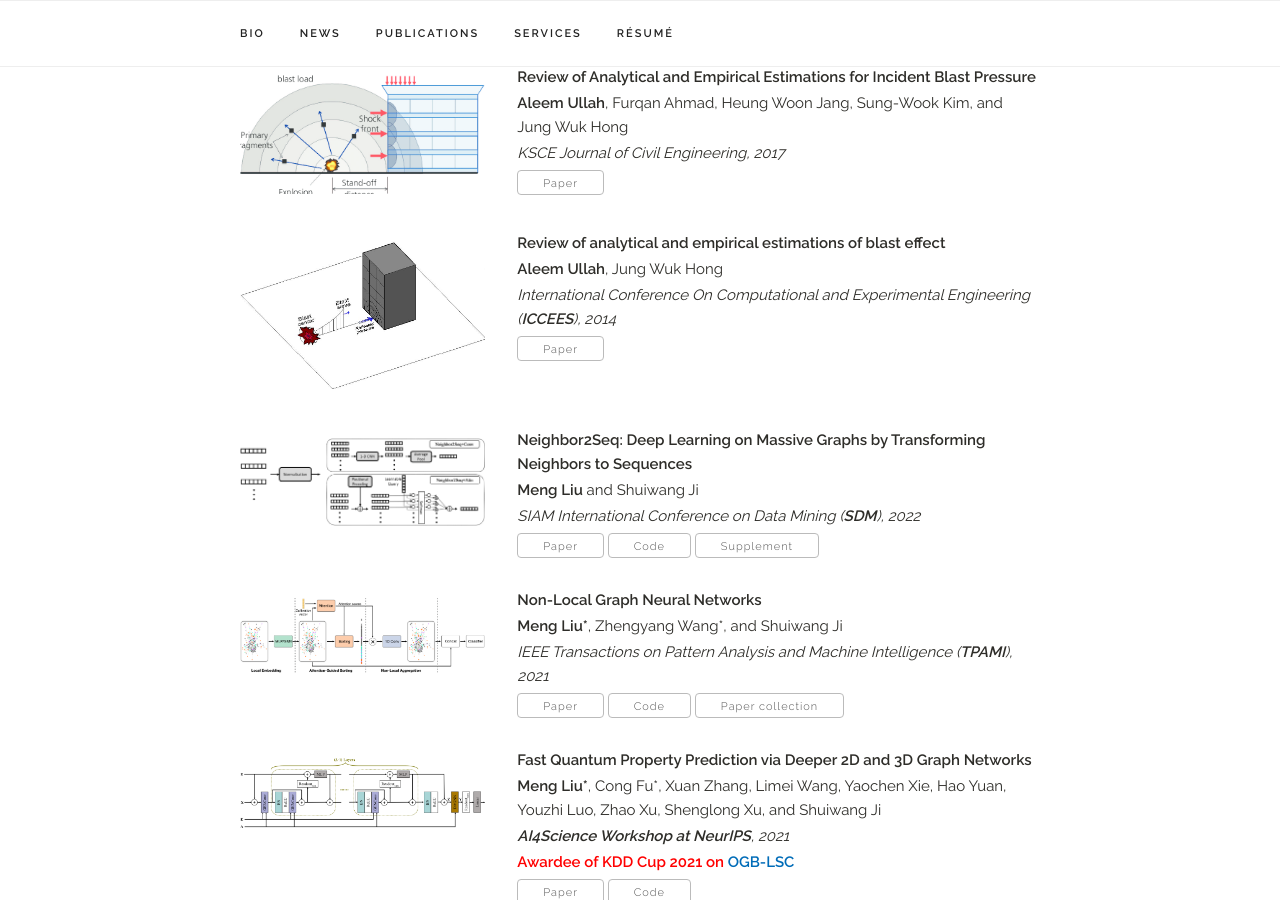
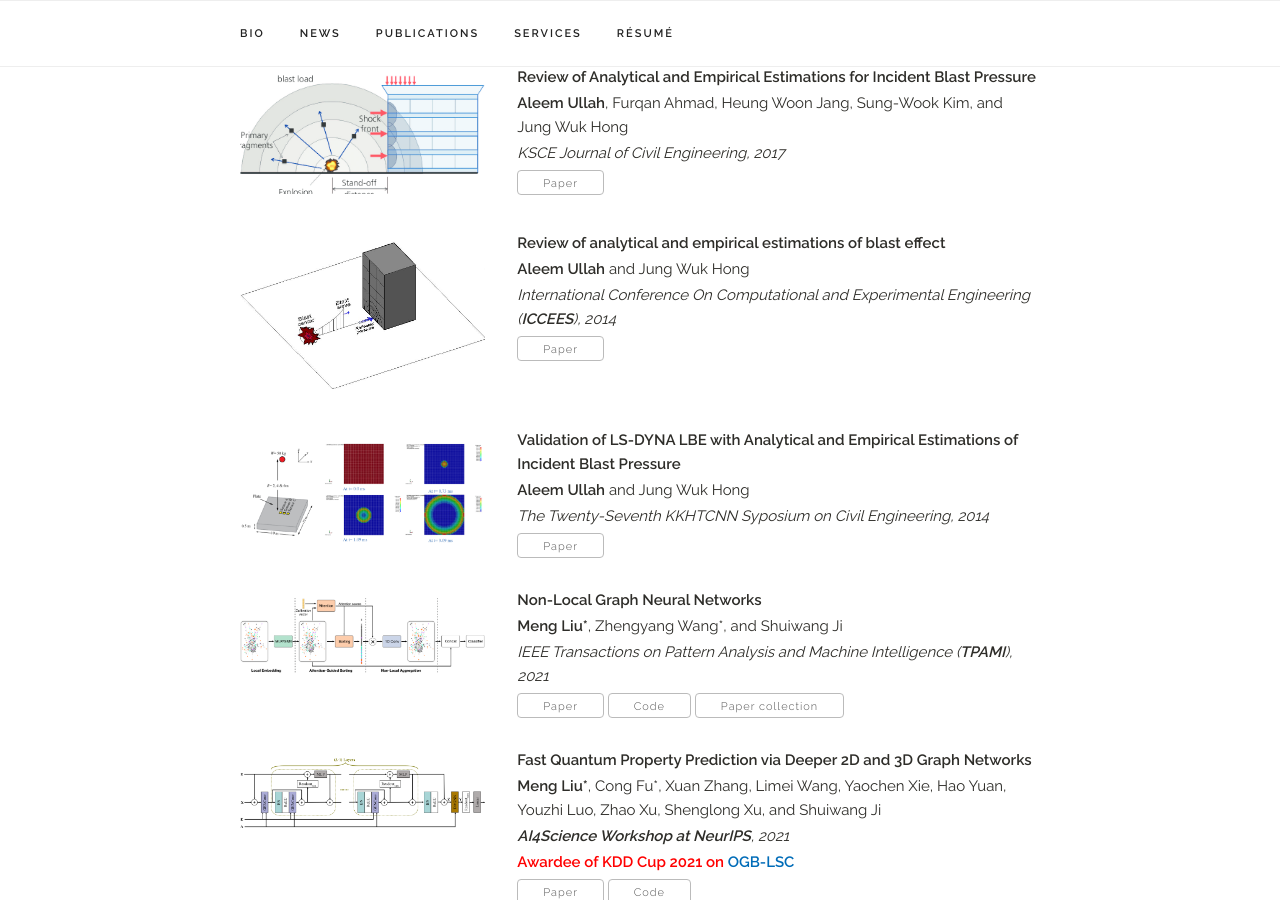
Before and after one commit to aleemulla/aleemulla.github.io, a Jekyll site: the page built from index.html, in a window 1280 px wide and 900 px high, scrolled down 1099 px. Built offline with Jekyll 4.4.1, drawn with Linux system fonts in a browser that asks for light colours; a style sheet for code colours, icons or effects is not loaded.

Commit message:
twentysix commit

```diff
--- a/_data/publications.yaml
+++ b/_data/publications.yaml
@@ -21,20 +21,20 @@ papers:
   #  note: "<b style='color:red !important;'> Rank #1 on <a href='https://www.aicures.mit.edu'>AI Cures open challenge for COVID-19</a> </b>"
 
   - title: "Review of analytical and empirical estimations of blast effect"
-    authors: "<b>Aleem Ullah</b>, Jung Wuk Hong"
+    authors: "<b>Aleem Ullah</b> and Jung Wuk Hong"
     venue: "International Conference On Computational and Experimental Engineering (<b>ICCEES</b>), 2014"
     paper_pdf: "https://koasas.kaist.ac.kr/handle/10203/222582"
     # code: "https://github.com/divelab/DIG/blob/dig/examples/threedgraph/threedgraph.ipynb"
     img: "/assets/imgs/conf_blast.jpg"
     selected: y
 
-  - title: "Neighbor2Seq: Deep Learning on Massive Graphs by Transforming Neighbors to Sequences"
-    authors: "<b>Meng Liu</b> and Shuiwang Ji"
-    venue: "SIAM International Conference on Data Mining (<b>SDM</b>), 2022"
-    paper_pdf: "https://arxiv.org/abs/2202.03341"
-    code: "https://github.com/divelab/Neighbor2Seq"
-    supplement: "https://github.com/divelab/Neighbor2Seq/blob/main/Neighbor2Seq_SDM2022_supp.pdf"
-    img: "/assets/imgs/Neighbor2Seq.png"
+  - title: "Validation of LS-DYNA LBE with Analytical and Empirical Estimations of Incident Blast Pressure"
+    authors: "<b>Aleem Ullah</b> and Jung Wuk Hong"
+    venue: "The Twenty-Seventh KKHTCNN Syposium on Civil Engineering, 2014"
+    paper_pdf: "https://www.researchgate.net/publication/353325419_Validation_of_LS-DYNA_LBE_with_Analytical_and_Empirical_Estimations_of_Incident_Blast_Pressure"
+    # code: "https://github.com/divelab/Neighbor2Seq"
+    # supplement: "https://github.com/divelab/Neighbor2Seq/blob/main/Neighbor2Seq_SDM2022_supp.pdf"
+    img: "/assets/imgs/conf_valid.png"
     selected: y
 
   - title: "Non-Local Graph Neural Networks"
```
Also changed, not shown: assets/imgs/conf_valid.PNG (added).
